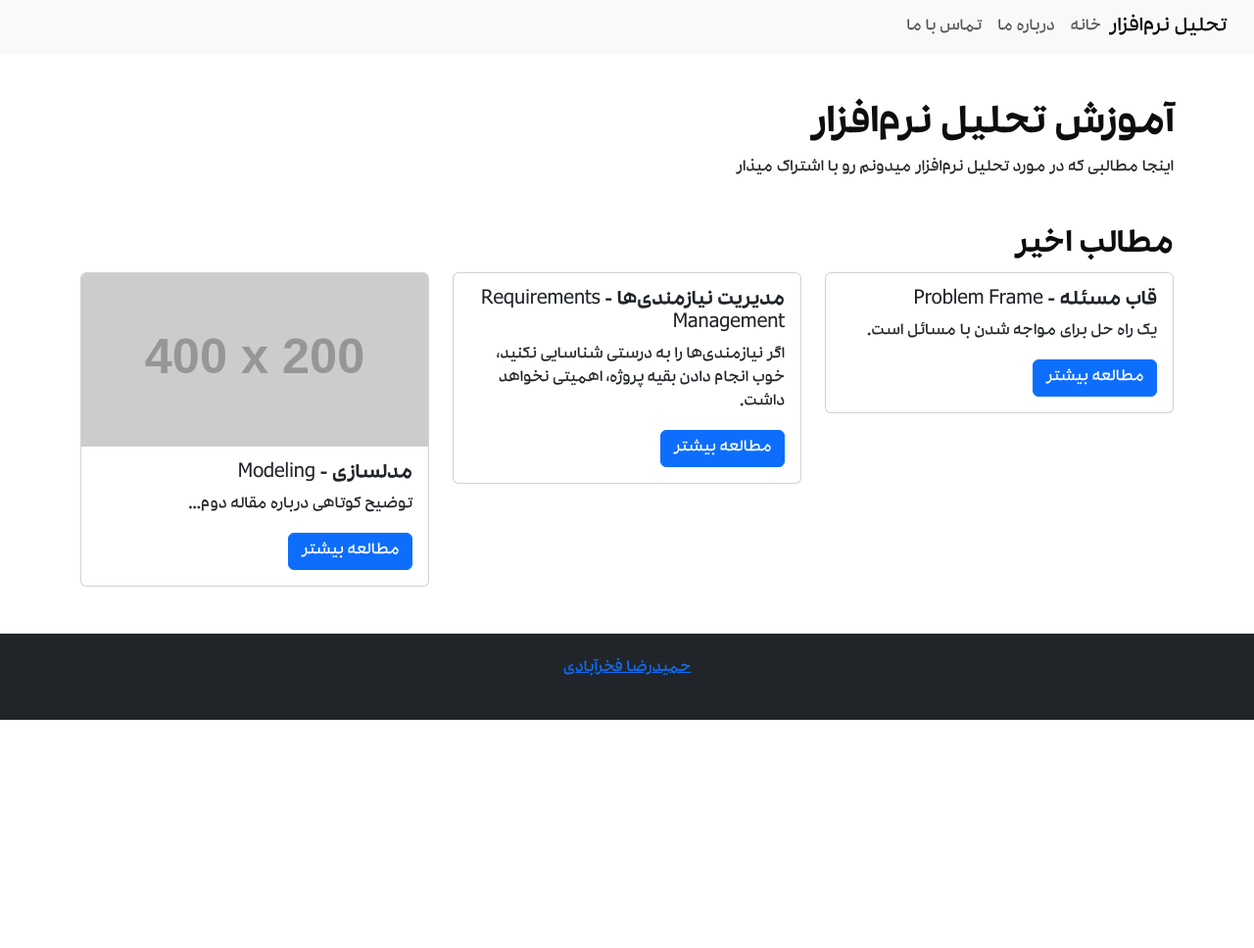
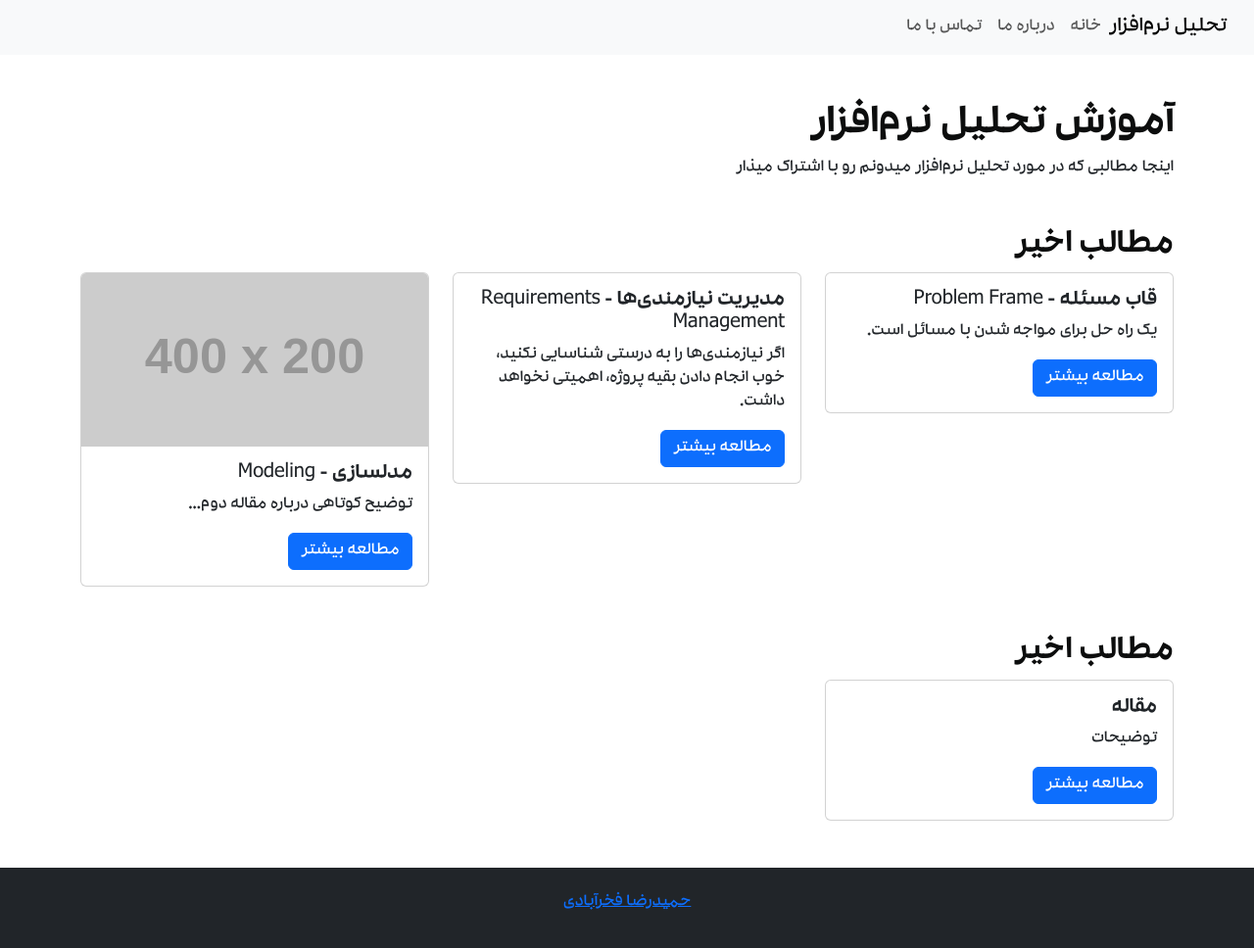
Before and after one commit to hamidraf66/SoftwareAnalysis, a plain HTML site: page index.html in a window 1280 px wide. Shown: the whole page at 98% size. Before the commit the page ends 800 px from the top, so only its background shows below. Drawn offline with nearby package versions, Linux system fonts and the light colour scheme; placeholder pictures from the web are drawn by us.

Commit message:
Update index.html

```diff
--- a/index.html
+++ b/index.html
@@ -74,6 +74,25 @@
     </div>
   </div>
 
+  <!-- لیست مقالات -->
+  <div class="container my-5">
+    <h2>مطالب اخیر</h2>
+    <div class="row">
+      <!-- مقاله 4 -->
+      <div class="col-md-4">
+        <div class="card">
+          <class="card-img-top" alt="مقاله 4">
+          <div class="card-body">
+            <h5 class="card-title">مقاله</h5>
+            <p class="card-text">توضیحات</p>
+            <a href="articles/1ProblemFrame.html" class="btn btn-primary">مطالعه بیشتر</a>
+          </div>
+        </div>
+      </div>
+
+    </div>
+  </div>
+
   <!-- Footer -->
   <footer class="bg-dark text-white text-center py-4">
     <p><a href="https://hamidrezaakbarfakhrabadi.website2.me/" target="_blank">حمیدرضا فخرآبادی</a></p>
```
